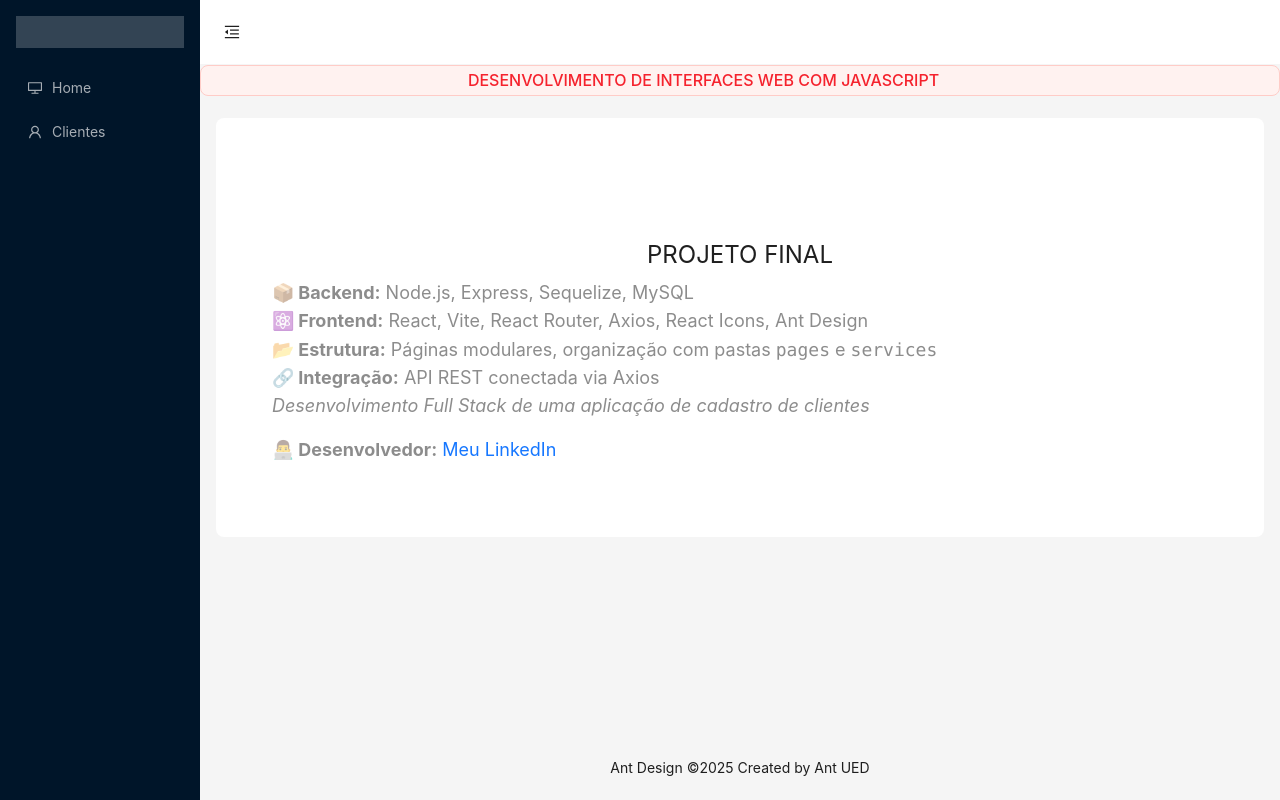
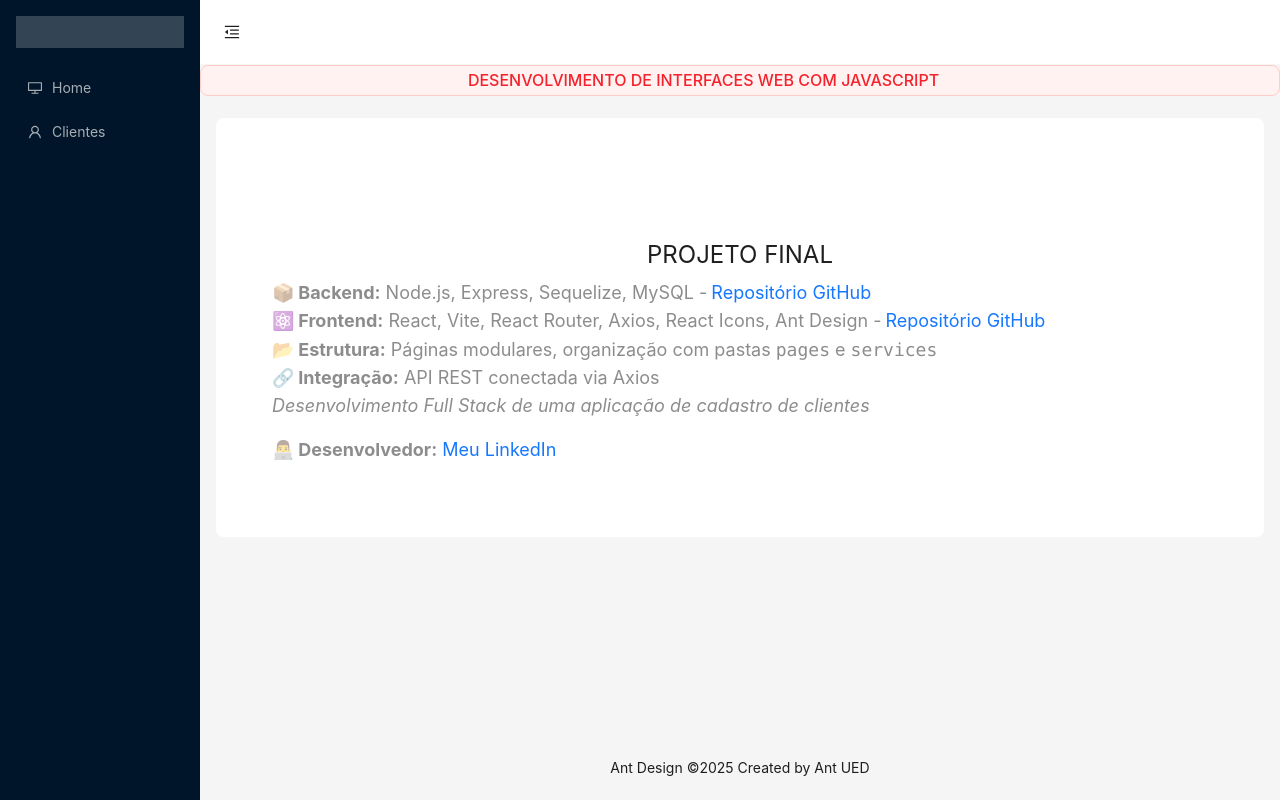
Before and after one commit to reginaldolimas-dev/projeto-utd, a React (Vite) app: page / in a window 1280 px wide. Built offline with nearby package versions, Linux system fonts and the light colour scheme.

Commit message:
melhoria home

```diff
--- a/src/componentes/Home/Home.jsx
+++ b/src/componentes/Home/Home.jsx
@@ -13,10 +13,26 @@ export function Home() {
           subTitle={
             <div style={{ textAlign: "left", fontSize: "18px" }}>
               <div>
-                <strong>📦 Backend:</strong> Node.js, Express, Sequelize, MySQL
+                <strong>📦 Backend:</strong> Node.js, Express, Sequelize, MySQL -
+                <a
+                  href="https://github.com/reginaldolimas-dev/projeto-utd-back"
+                  target="_blank"
+                  rel="noopener noreferrer"
+                  style={{ marginLeft: "4px" }}
+                >
+                  Repositório GitHub
+                </a>
               </div>
               <div>
-                <strong>⚛️ Frontend:</strong> React, Vite, React Router, Axios, React Icons, Ant Design
+                <strong>⚛️ Frontend:</strong> React, Vite, React Router, Axios, React Icons, Ant Design -
+                <a
+                  href="https://github.com/reginaldolimas-dev/projeto-utd"
+                  target="_blank"
+                  rel="noopener noreferrer"
+                  style={{ marginLeft: "4px" }}
+                >
+                  Repositório GitHub
+                </a>
               </div>
               <div>
                 <strong>📂 Estrutura:</strong> Páginas modulares, organização com pastas <code>pages</code> e{" "}
```
